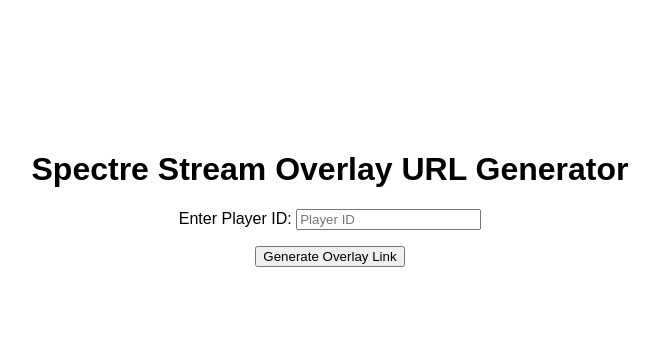
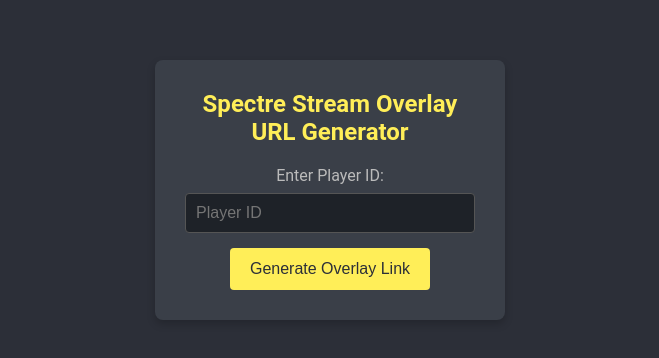
Before and after one commit to AntiParty/Spectre-Stream-Overlay, a plain HTML site: page testing.html in a window 1280 px wide. Shown: the part 210-568 px from the top of the page, without its empty margins (310-969 px from the left). Drawn offline with Linux system fonts and the light colour scheme.

```diff
--- a/testing.html
+++ b/testing.html
@@ -1,16 +1,102 @@
 <!DOCTYPE html>
 <html lang="en">
+
 <head>
   <meta charset="UTF-8">
   <meta name="viewport" content="width=device-width, initial-scale=1.0">
-  <title>Overlay URL Generator</title>
+  <title>Spectre Stream Overlay URL Generator</title>
   <style>
-    body { font-family: Arial, sans-serif; display: flex; align-items: center; justify-content: center; height: 100vh; }
-    .container { text-align: center; }
-    .input-field { margin: 1em; }
-    #generated-link { display: none; margin-top: 1em; color: blue; cursor: pointer; text-decoration: underline; }
+    /* Basic Reset */
+    * {
+      margin: 0;
+      padding: 0;
+      box-sizing: border-box;
+    }
+
+    body {
+      font-family: 'Roboto', sans-serif;
+      background-color: #2C2F38;
+      color: #FFFFFF;
+      display: flex;
+      align-items: center;
+      justify-content: center;
+      height: 100vh;
+      margin: 0;
+    }
+
+    .container {
+      text-align: center;
+      background: #3A3F48;
+      border-radius: 8px;
+      padding: 30px;
+      width: 350px;
+      box-shadow: 0 4px 8px rgba(0, 0, 0, 0.2);
+    }
+
+    h1 {
+      font-size: 24px;
+      color: #FFEE58;
+      margin-bottom: 20px;
+    }
+
+    .input-field {
+      margin-bottom: 15px;
+    }
+
+    label {
+      display: block;
+      margin-bottom: 8px;
+      font-size: 16px;
+      color: #BBBBBB;
+    }
+
+    input[type="text"] {
+      width: 100%;
+      padding: 10px;
+      font-size: 16px;
+      border: 1px solid #555;
+      border-radius: 4px;
+      background: #1E2228;
+      color: #FFF;
+      outline: none;
+      transition: border-color 0.3s;
+    }
+
+    input[type="text"]:focus {
+      border-color: #FFEE58;
+    }
+
+    button {
+      background-color: #FFEE58;
+      color: #2C2F38;
+      border: none;
+      padding: 12px 20px;
+      font-size: 16px;
+      border-radius: 4px;
+      cursor: pointer;
+      transition: background-color 0.3s;
+    }
+
+    button:hover {
+      background-color: #FFD700;
+    }
+
+    #generated-link {
+      margin-top: 20px;
+      font-size: 14px;
+      color: #8AC7FF;
+      cursor: pointer;
+      text-decoration: underline;
+      display: none;
+      transition: opacity 0.3s;
+    }
+
+    #generated-link:hover {
+      opacity: 0.8;
+    }
   </style>
 </head>
+
 <body>
   <div class="container">
     <h1>Spectre Stream Overlay URL Generator</h1>
@@ -41,4 +127,5 @@
     }
   </script>
 </body>
+
 </html>
```
Also changed, not shown: index.html (+2 -0 lines).
